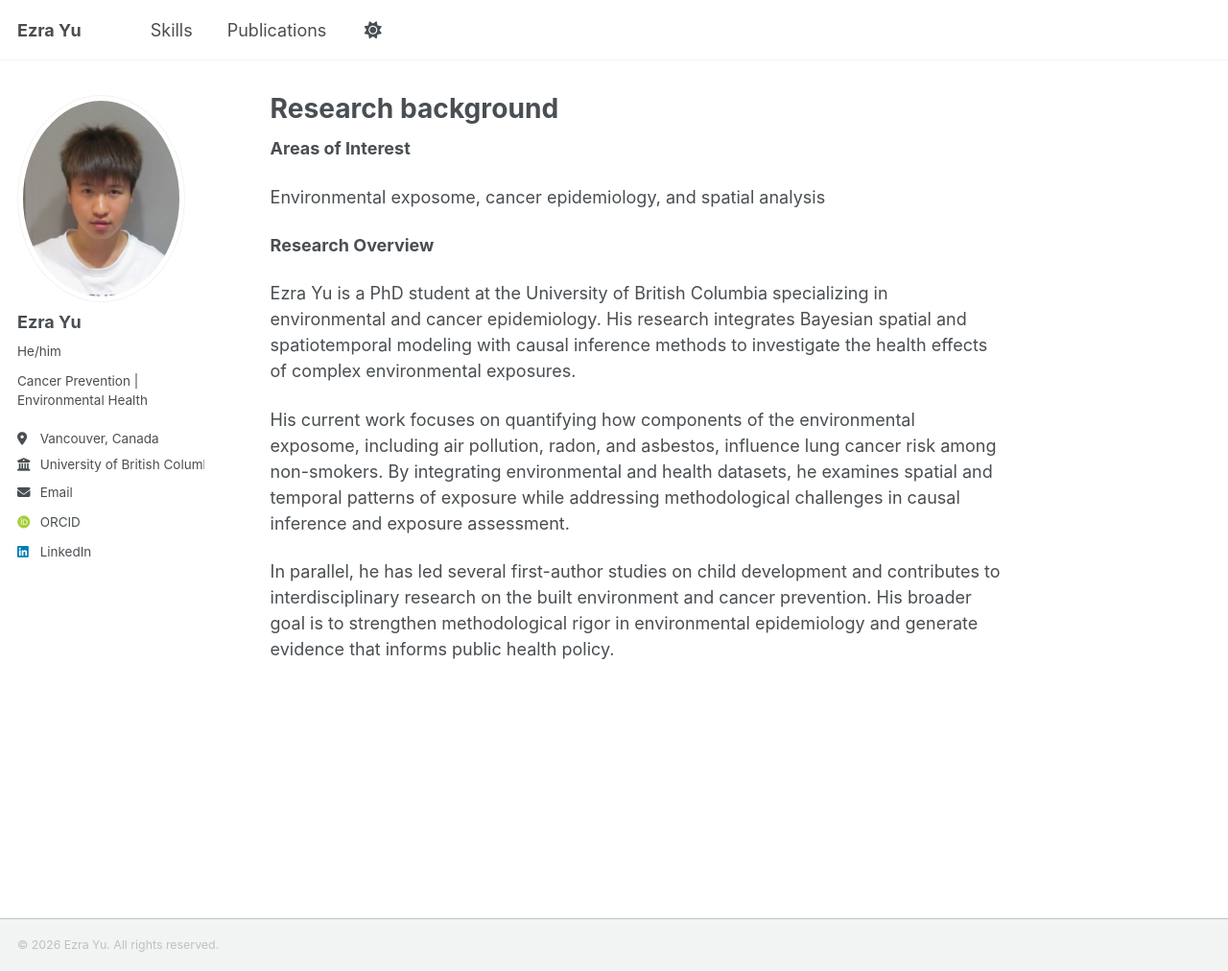
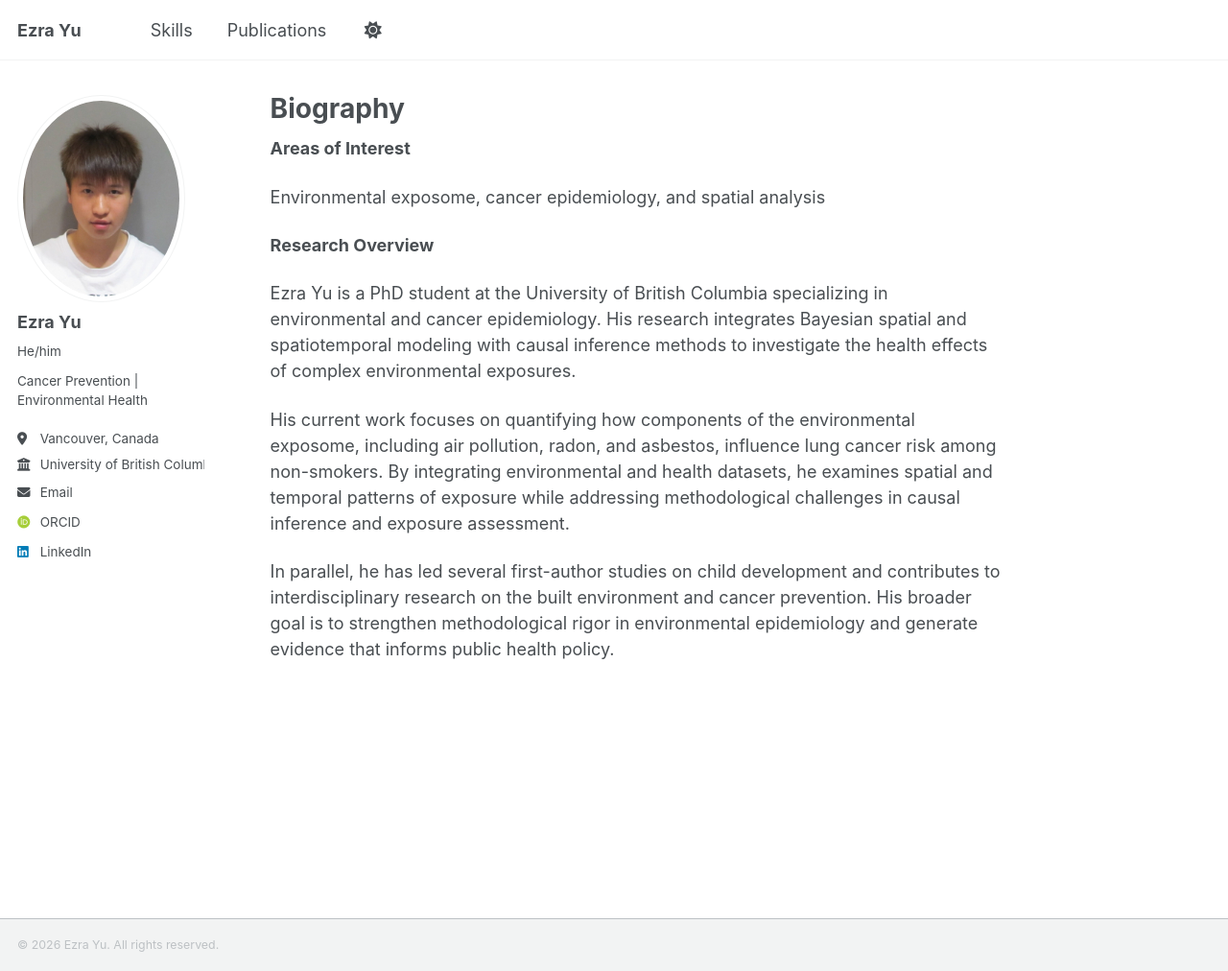
Before and after one commit to ezraxyu/ezraxyu.github.io, a Jekyll site: the page built from index.md, in a window 1280 px wide and 1012 px high. Shown: the whole window at 96% size. Built offline with Jekyll 4.4.1, drawn with Linux system fonts in a browser that asks for light colours; some web fonts are replaced; a script that is not in the unit is left out.

Commit message:
Update index.md

```diff
--- a/index.md
+++ b/index.md
@@ -1,6 +1,6 @@
 ---
 layout: single
-title: "Research background"
+title: "Biography"
 author_profile: true
 ---
 
```
